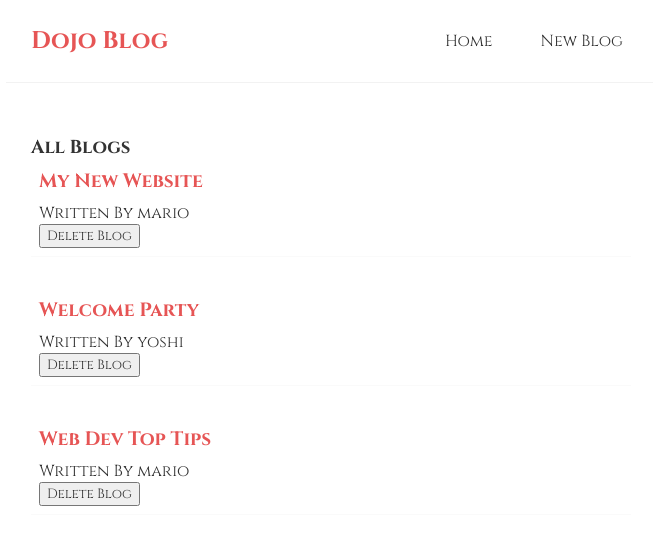
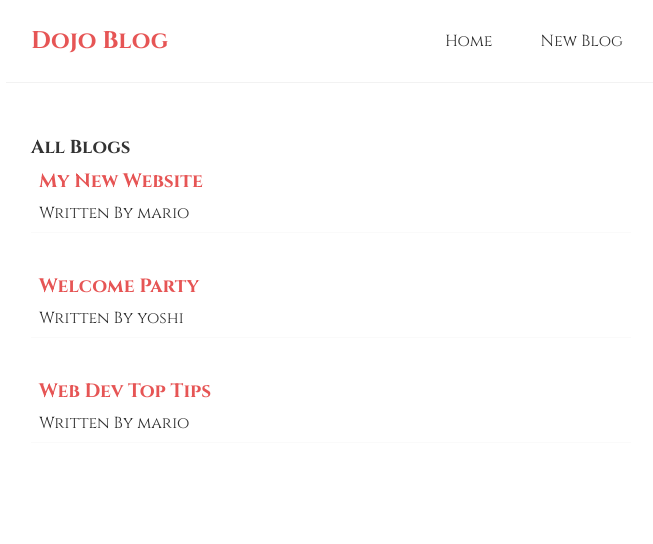
Before and after one commit to AriaPzki/Dojo, a React (Create React App) app: page / in a window 1280 px wide. Shown: the top 544 px of the page, without its empty margins (309-962 px from the left). Built offline with nearby package versions, Linux system fonts and the light colour scheme; data requests are answered from the project's data file.

Commit message:
Custom Hook

```diff
--- a/src/components/BlogList.js
+++ b/src/components/BlogList.js
@@ -1,4 +1,4 @@
-const BlogList = ({ blogs, title, handleDelete }) => {
+const BlogList = ({ blogs, title }) => {
   return (
     <div>
       <h3>{title}</h3>
@@ -6,7 +6,6 @@
         <div className="blog-preview" key={blog.id}>
           <h2>{blog.title}</h2>
           <p>Written By {blog.author}</p>
-          <button onClick={() => handleDelete(blog.id)}>Delete Blog</button>
         </div>
       ))}
     </div>
--- a/src/components/Home.js
+++ b/src/components/Home.js
@@ -1,34 +1,19 @@
 import { useState, useEffect } from "react";
 import React from "react";
 import BlogList from "./BlogList";
+import useFetch from "./useFetch";
 const Home = () => {
-  const [blogs, setBlogs] = useState([
-    {
-      title: "My New Website",
-      body: "Lorem Ipsum ...",
-      author: "mario",
-      id: 1,
-    },
-    { title: "Welcome Party", body: "Lorem Ipsum ...", author: "yoshi", id: 2 },
-    {
-      title: "Web Dev Top Tips",
-      body: "Lorem Ipsum ...",
-      author: "mario",
-      id: 3,
-    },
-  ]);
+  const {
+    data: blogs,
+    isPending,
+    error,
+  } = useFetch("http://localhost:8000/blogs");
 
-  const handleDelete = (id) => {
-    const newBlogs = blogs.filter((blog) => blog.id !== id);
-    setBlogs(newBlogs);
-  };
-  const handleName = () => {};
-  useEffect(() => {
-    console.log("useEffect Called");
-  }, []);
   return (
     <div>
-      <BlogList blogs={blogs} title="All Blogs" handleDelete={handleDelete} />
+      {isPending && <div>Loading ...</div>}
+      {error && <div>{error}</div>}
+      {blogs && <BlogList blogs={blogs} title="All Blogs" />}
     </div>
   );
 };
--- /dev/null
+++ b/src/components/useFetch.js
@@ -0,0 +1,31 @@
+import { useState, useEffect } from "react";
+
+const useFetch = (url) => {
+  const [data, setData] = useState(null);
+  const [isPending, setIsPending] = useState(true);
+  const [error, setError] = useState(null);
+  useEffect(() => {
+    fetch(url)
+      .then((res) => {
+        console.log(res);
+        if (!res.ok) {
+          throw Error("Could not fetch the data for the resourse");
+        }
+        return res.json();
+      })
+      .then((data) => {
+        console.log(data);
+        setData(data);
+        setIsPending(false);
+        setError(null);
+      })
+      .catch((e) => {
+        setError(e.message);
+        setIsPending(false);
+      });
+  }, [url]);
+
+  return { data, isPending, error };
+};
+
+export default useFetch;
```
